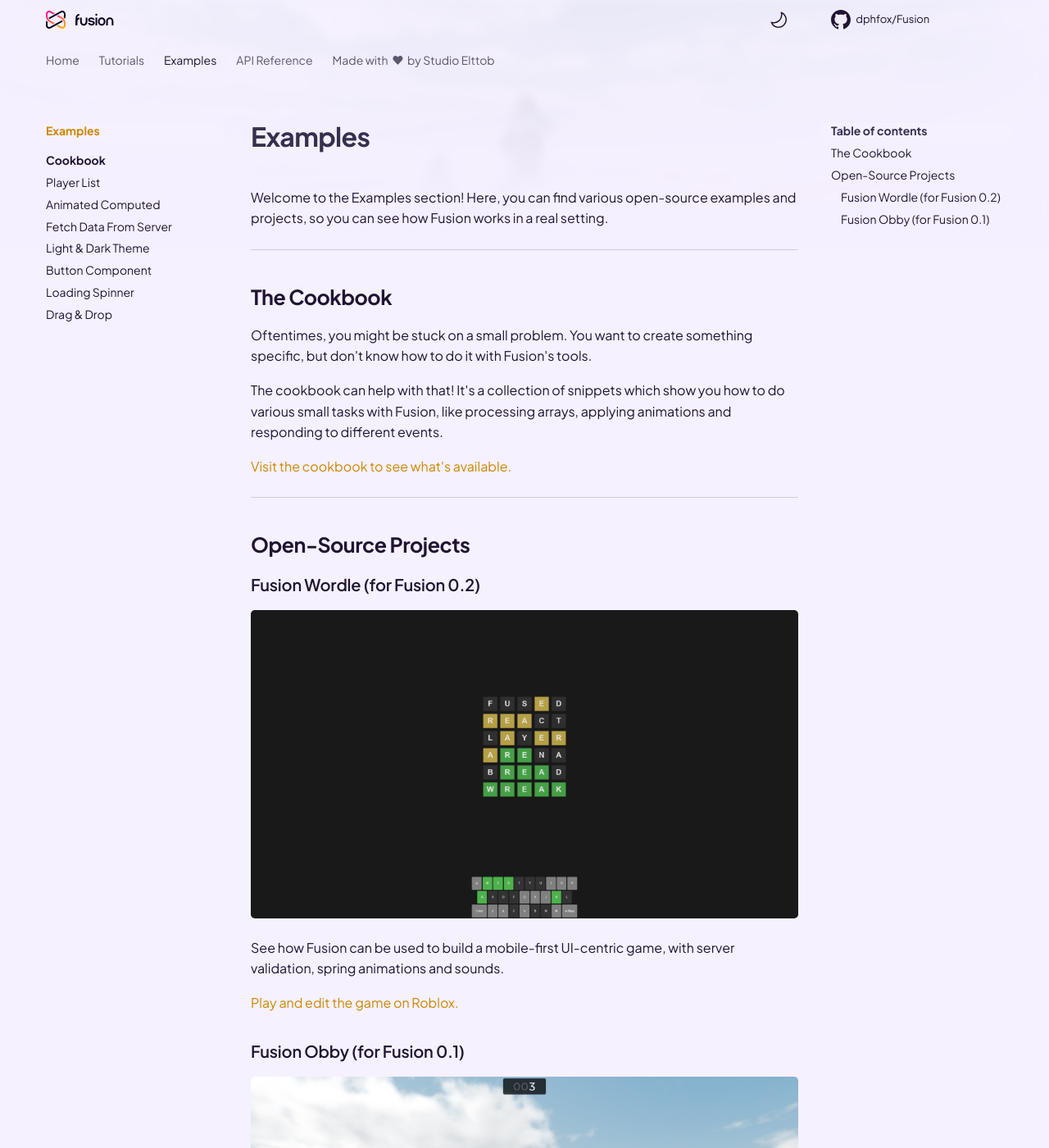
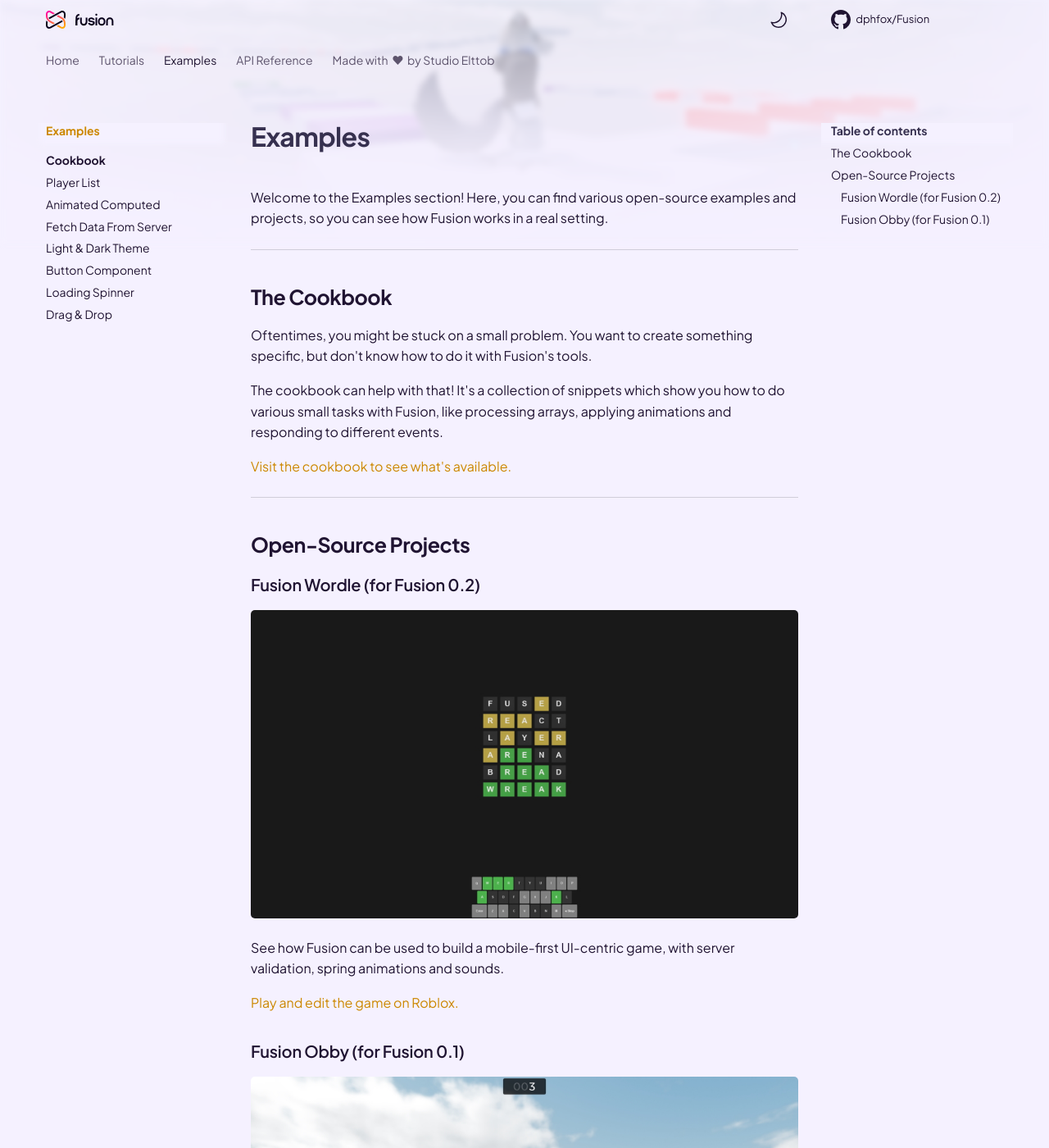
Before and after one commit to dphfox/Fusion, an MkDocs documentation site: the page built from docs/examples/index.md, in a window 1280 px wide and 1400 px high. Shown: the whole window at 82% size. Built offline with MkDocs 1.6.1 and Material for MkDocs 9.7.7, drawn with Linux system fonts in a browser that asks for light colours; comment, search, counter and statistics services are not loaded; the version menu is left out.

Commit message:
Better examples hero

```diff
--- a/docs/assets/theme/page.css
+++ b/docs/assets/theme/page.css
@@ -327,10 +327,10 @@
 	inset: 0;
 	bottom: -20em;
 	z-index: -1;
-	opacity: 0.2;
+	opacity: 0.4;
 	background: radial-gradient(farthest-corner at 50% 0%, transparent, var(--fusiondoc-bg-1)), var(--hero-img);
 	background-position: center;
 	background-size: cover;
 	box-shadow: inset 0 -15em 15em -1em var(--fusiondoc-bg-1);
-	filter: blur(0.5em);
+	filter: blur(calc(0.1vw + 0.25em));
 }
--- a/docs/examples/index.md
+++ b/docs/examples/index.md
@@ -1,5 +1,5 @@
 ---
-  hero_img: ../../examples/place-thumbnails/Fusion-Obby.jpg
+  hero_img: ../heroes/examples.jpg
 ---
 
 # Examples
```
Also changed, not shown: docs/assets/heroes/examples.jpg (added).
